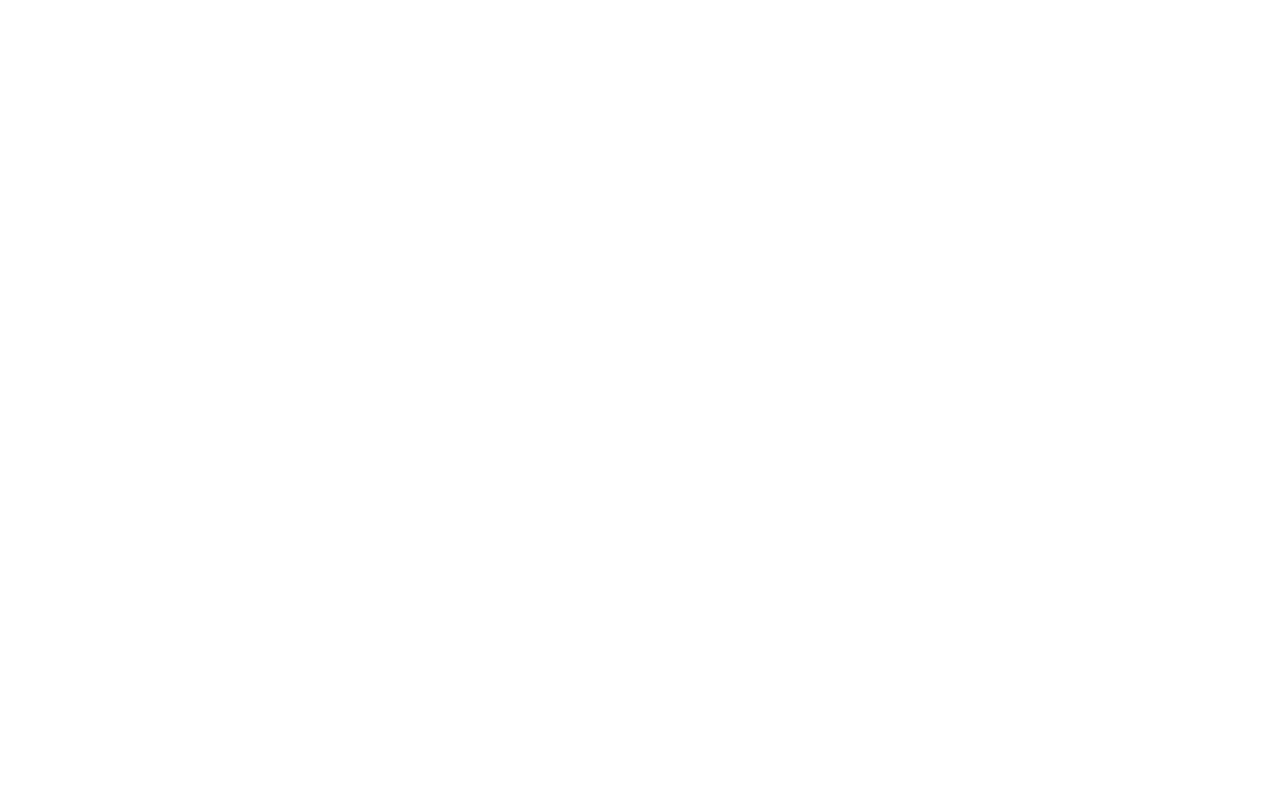
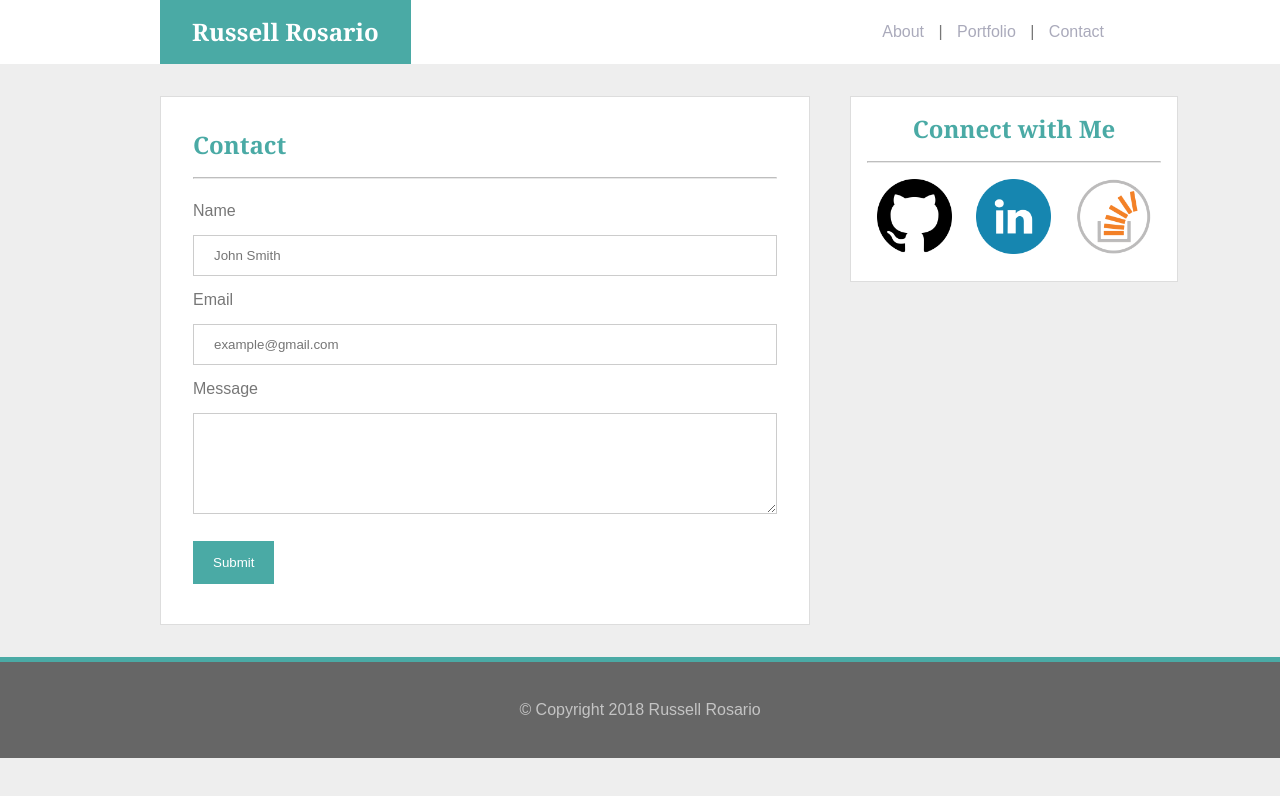
Before and after one commit to russellrosario/bootcamp-hw2, a plain HTML site: page contact.html in a window 1280 px wide. Drawn offline with Linux system fonts and the light colour scheme.

Commit message:
added portfolio and contact pages

```diff
--- a/assets/css/style.css
+++ b/assets/css/style.css
@@ -17,6 +17,11 @@ header {
 
 h1, h2, h3, h4, h5, h6 {
     font-family: 'Georgia', Times, Times New Roman, serif;
+}
+
+h1 {
+    font-size: 24px;
+    font-weight: bold;
 }
 
 
@@ -57,27 +62,33 @@ a {
     text-align: center;
     background: white;
     border: #ddd 1px solid;
+    box-sizing: border-box;
+    padding: 1em;
 }
 
 footer {
     text-align: center;
     clear: both;
     background: #666;
-    padding: 1em;
+    padding: 2em;
     color: rgb(196, 196, 196);
+    border-top: #4aaaa5 5px solid;
 
 }
 
 #name {
     background: #4aaaa5;
     color: white;
-    padding: 0 2em;
+    padding: 1em 2em;
     float: left;
 }
 
 
 .bgtext {
     color: #4aaaa5;
+    font-size: 24px;
+    font-weight: bold;
+    padding-bottom: 16px;
 }
 
 .clearfix::after{
@@ -98,11 +109,45 @@ footer {
     width: 650px;
     float: left;
     background: white;
-    padding: 1em;
+    padding: 2em;
     border: #ddd 1px solid;
+    box-sizing: border-box;
+    margin-bottom: 2em;
 }
 
 #container-right {
     width: 270px;
     float: right;
 }
+
+hr {
+    border-color: lightgray;
+    margin-bottom: 1em;
+    margin-top: 0;
+    opacity: .5;
+}
+
+input[type=text], select {
+    width: 100%;
+    padding: 12px 20px;
+    margin: 8px 0;
+    border: 1px solid #ccc;
+    box-sizing: border-box;
+}
+
+input[type=submit] {
+    background-color: #4aaaa5;
+    color: white;
+    padding: 14px 20px;
+    margin: 8px 0;
+    border: none;
+    cursor: pointer;
+}
+
+textarea {
+    width: 100%;
+    padding: 12px 20px;
+    margin: 8px 0;
+    border: 1px solid #ccc;
+    box-sizing: border-box;
+}
--- a/contact.html
+++ b/contact.html
@@ -0,0 +1,62 @@
+<!DOCTYPE html>
+<html>
+  <head>
+    <meta charset="UTF-8">
+    <title>Russell Rosario</title>
+  <link rel="stylesheet" href="assets/css/reset.css" type="text/css">
+  <link rel="stylesheet" href="assets/css/style.css" type="text/css">
+  </head>
+  <body>
+    <header class="clearfix">
+        <div class="container clearfix">
+            <div id="name">
+                <h1>Russell Rosario</h1>
+            </div>
+            <nav>
+                <ul>
+                    <li><a href="index.html">About</a></li>
+                    <li>|</li>
+                    <li><a href="portfolio.html">Portfolio</a></li>
+                    <li>|</li>
+                    <li><a href="#">Contact</a></li>
+                </ul>
+            </nav>
+        </div>
+    </header>
+
+    <div class="container">
+        <div id="container-left">
+            <h1 class="bgtext">Contact</h1>
+            <hr>
+            <div>
+                <form action="/action_page.php">
+                  <label for="fullname">Name</label>
+                  <input type="text" id="fullname" name="fullname" placeholder="John Smith">
+
+                  <label for="email">Email</label>
+                  <input type="text" id="email" name="email" placeholder="example@gmail.com">
+
+                  <label for="message">Message</label>
+                  <textarea name="message" cols="40" rows="5"></textarea>
+
+
+                  <input type="submit" value="Submit">
+                </form>
+            </div>
+        </div>
+        <div id="container-right">
+            <div id="connect">
+                <h2 class="bgtext">Connect with Me</h2>
+                <hr>
+                <a href="https://github.com/rosariorussell"><img src="assets/images/github.png" class="social-media" alt="Github"></a>
+                <a href="https://www.linkedin.com/in/rosariorussell/"><img src="assets/images/linkedin.png" class="social-media" alt="LinkedIn"></a>
+                <a href="https://stackoverflow.com/cv/rosariorussell"><img src="assets/images/stackoverflow.png" class="social-media" alt="Stack Overflow"></a>
+            </div>
+        </div>
+    </div>
+
+    <footer>
+        <p>&copy; Copyright 2018 Russell Rosario</p>
+    </footer>
+</body>
+</html>
```
Also changed, not shown: index.html (+5 -3 lines), portfolio.html (+49 -0 lines).
